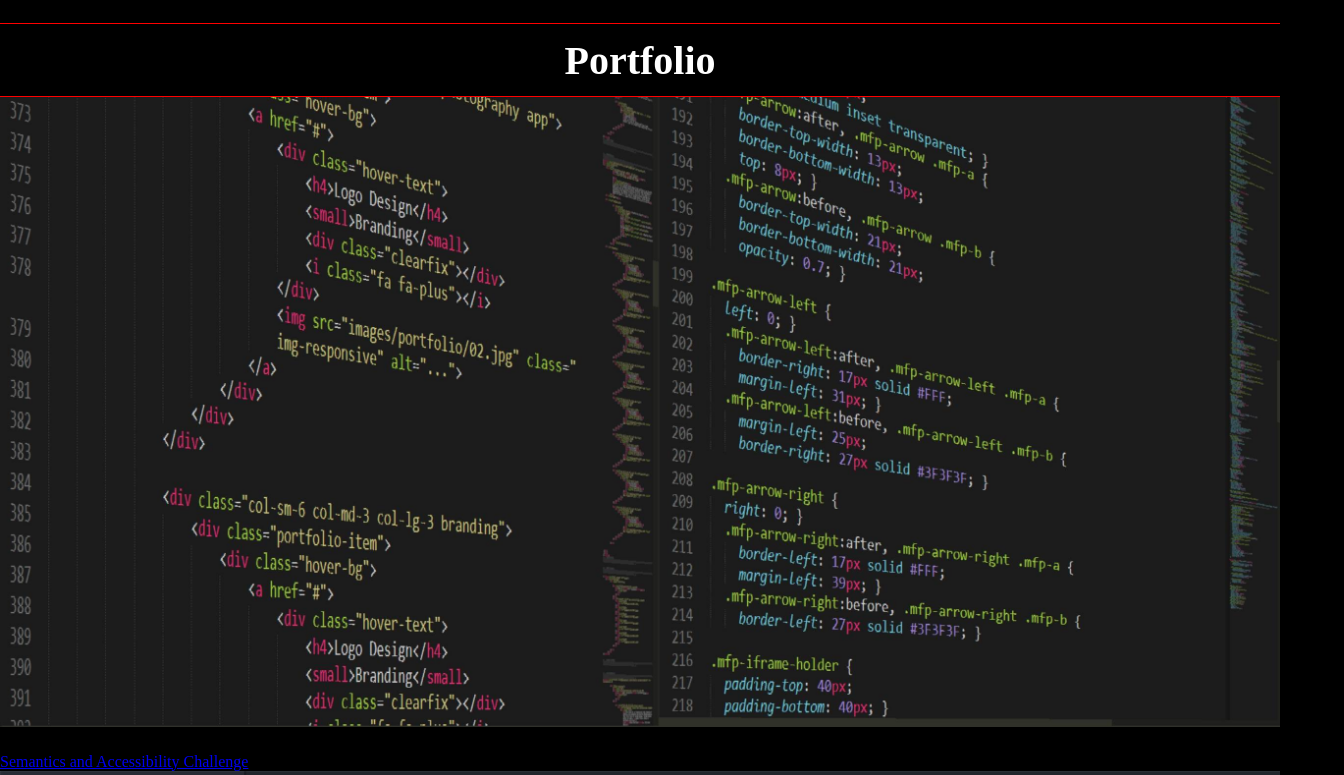
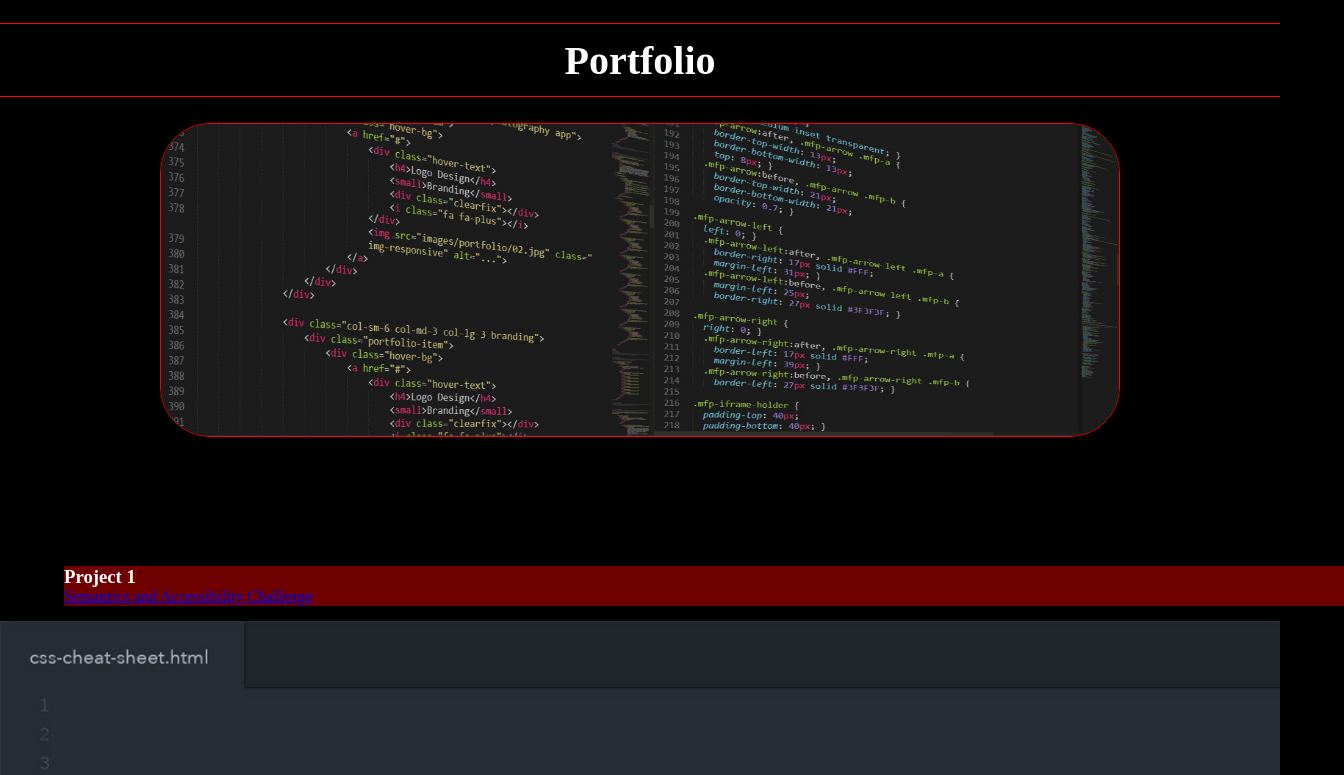
Before and after one commit to Gareth-Kwan/portfolio, a plain HTML site: page index.html in a window 1280 px wide. Shown: the part 925-1700 px from the top of the page, 1344 px wide, since content can reach past the window. Drawn offline with Linux system fonts and the light colour scheme.

Commit message:
Added CSS to card 1 in the portfolio section

```diff
--- a/assets/css/style.css
+++ b/assets/css/style.css
@@ -102,9 +102,49 @@ nav ul li a:hover {
   border-top: 1px solid red;
 }
 
+.portfolio {
+  display: flex;
+  width: 100%;
+  flex-direction: column;
+}
+
+#card-1 {
+  display: flex;
+  flex: 1 1 0;
+  flex-direction: column;
+  position: relative;
+}
+
+#card-1 img {
+  display: flex;
+  flex: 0 0 300px;
+  margin-top: 2%;
+  margin-bottom: 2%;
+  height: 60%;
+  width: 75%;
+  margin-left: auto;
+  margin-right: auto;
+  border-radius: 50px;
+  border: 1px solid red;
+}
+
+#card-1 div {
+  position: absolute;
+  bottom: 3%;
+  left: 5%;
+  color: white;
+  background-color: rgba(255, 0, 0, 0.431);
+}
+
+#card-2 {
+}
+
+#card-3 {
+}
 /* Contact Me Section */
 .contact {
   color: white;
+  display: flex;
 }
 /* Media Queries */
 @media only screen and (max-width: 425px) {
--- a/index.html
+++ b/index.html
@@ -56,8 +56,12 @@
         <h2>Portfolio</h2>
         <article id="card-1">
           <img src="./assets/images/8174694.jpg" alt="" />
-          <h3>Project 1</h3>
-          <a href="https://gareth0201.github.io/module-1-challenge/">Semantics and Accessibility Challenge</a>
+          <div>
+            <h3>Project 1</h3>
+            <a href="https://gareth0201.github.io/module-1-challenge/"
+              >Semantics and Accessibility Challenge</a
+            >
+          </div>
         </article>
 
         <div>
@@ -74,10 +78,12 @@
       </section>
 
       <section class="contact" id="contact">
-        <h3>Contact Me</h3>
-        <p>Phone: 999-999-9999</p>
-        <p>Email: example@google.com</p>
-        <a herf="https://github.com/Gareth0201">GitHub</a>
+        <div>
+          <h3>Contact Me</h3>
+          <p>Phone: 999-999-9999</p>
+          <p>Email: example@google.com</p>
+          <a herf="https://github.com/Gareth0201">GitHub</a>
+        </div>
       </section>
     </main>
   </body>
```
